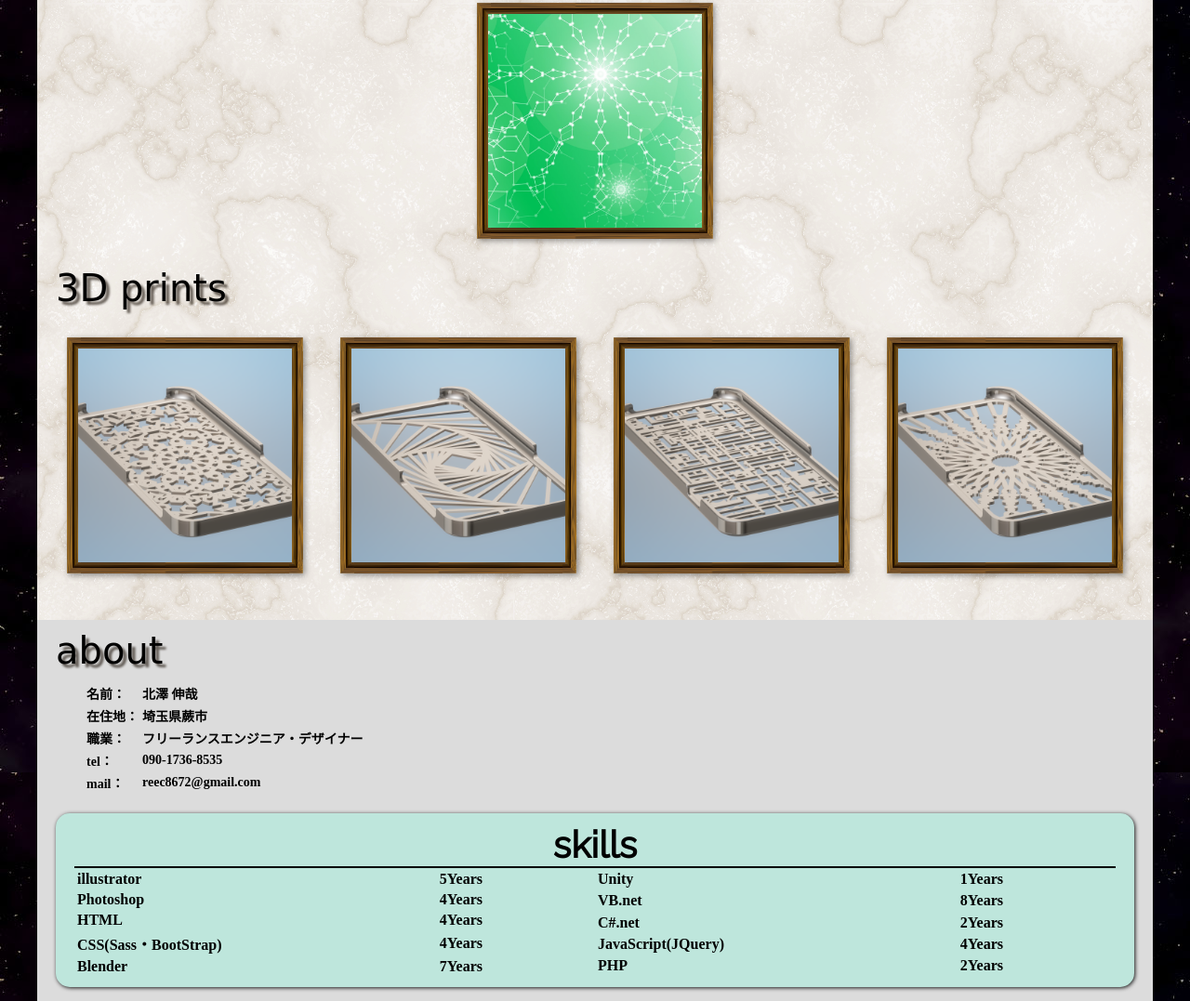
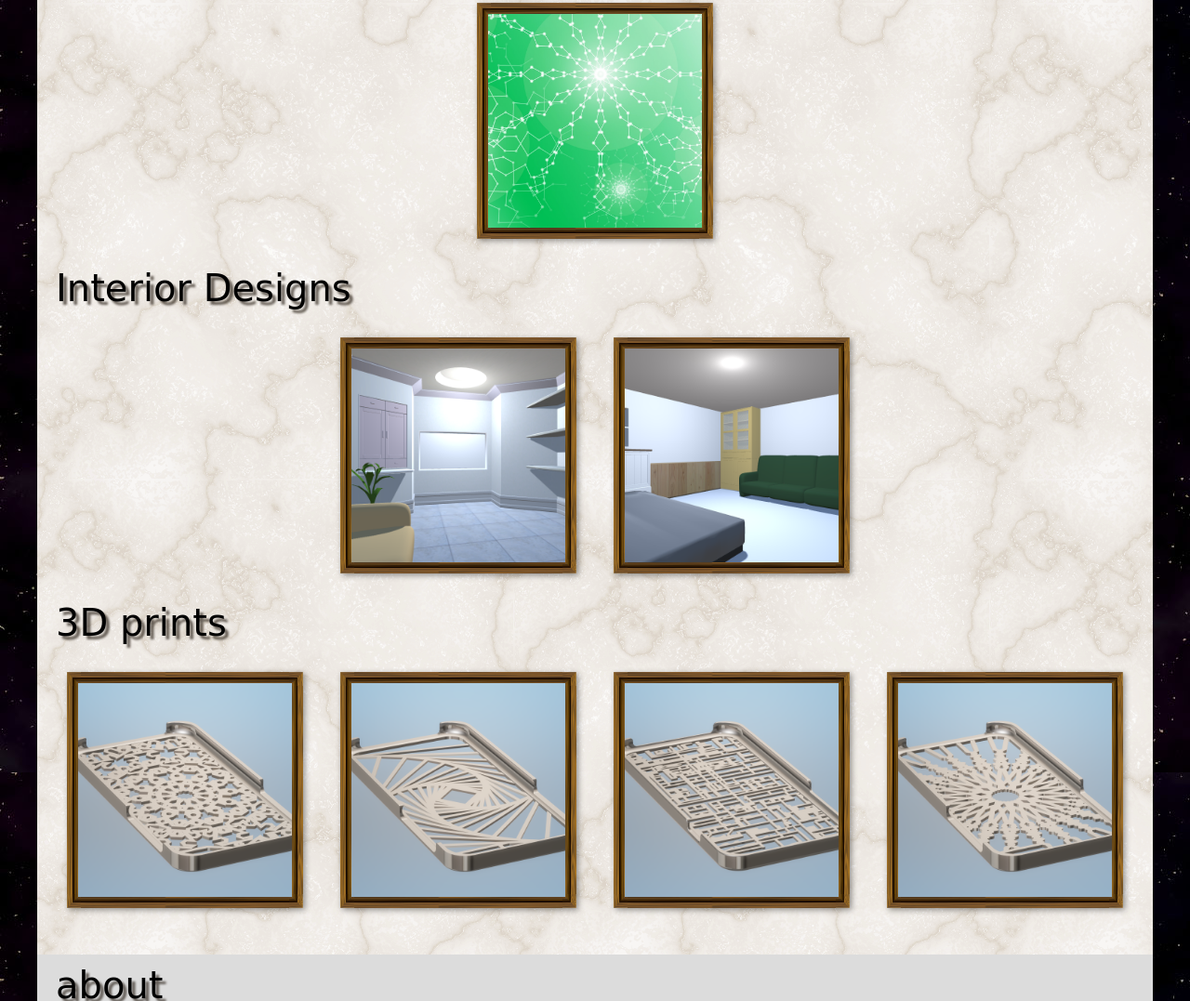
Before and after one commit to shinyakitazawa/portfolio, a plain HTML site: page index.html in a window 1280 px wide. Shown: the part 2409-3486 px from the top of the page at 93% size. Drawn offline with nearby package versions, Linux system fonts and the light colour scheme; a script that the page names is missing; a web font is replaced by a local one.

Commit message:
Add files via upload

```diff
--- a/index.html
+++ b/index.html
@@ -228,6 +228,12 @@
 			<div class="portfolio__art fadein"><img class="fadein" src="img/green.jpg"></div>
 		</div>
 
+		<p class="portfolio__title fadein">Interior Designs</p>
+		<div class="portfolio__categ">
+			<div class="portfolio__art fadein"><img class="fadein" src="img/interior1.png"></div>
+			<div class="portfolio__art fadein"><img class="fadein" src="img/interior2.png"></div>
+		</div>
+
 		<p class="portfolio__title fadein">3D prints</p>
 		<div class="portfolio__categ">
 			<div class="portfolio__art fadein"><img class="fadein" src="img/case1.png"></div>
```
Also changed, not shown: img/interior1.png (added), img/interior2.png (added).
